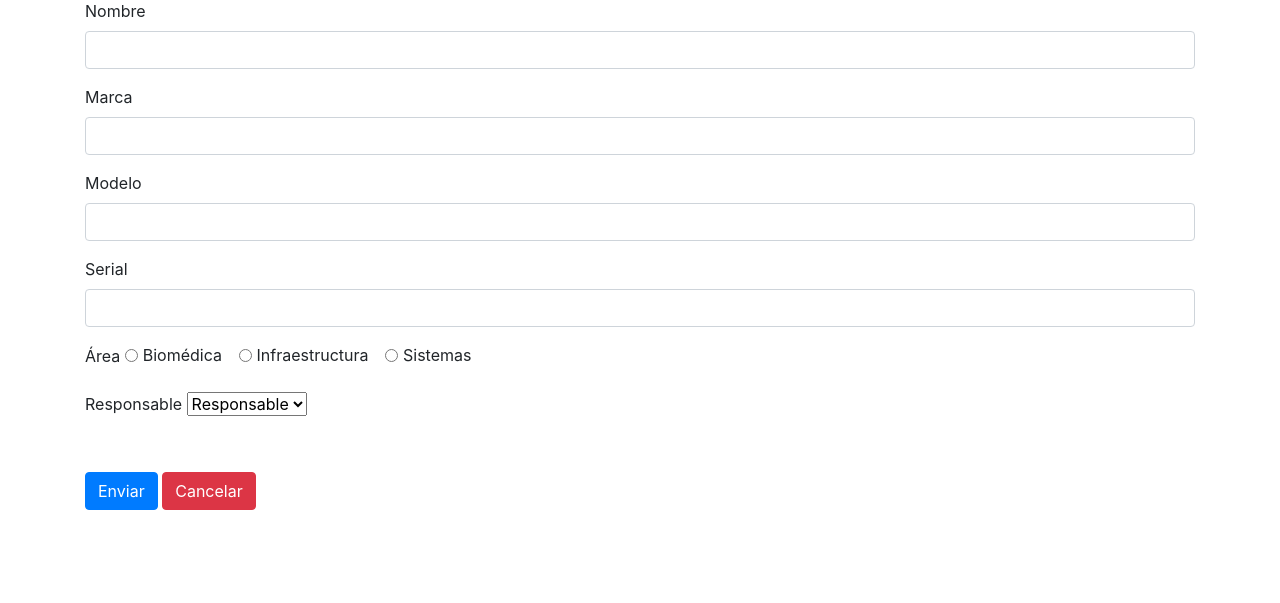
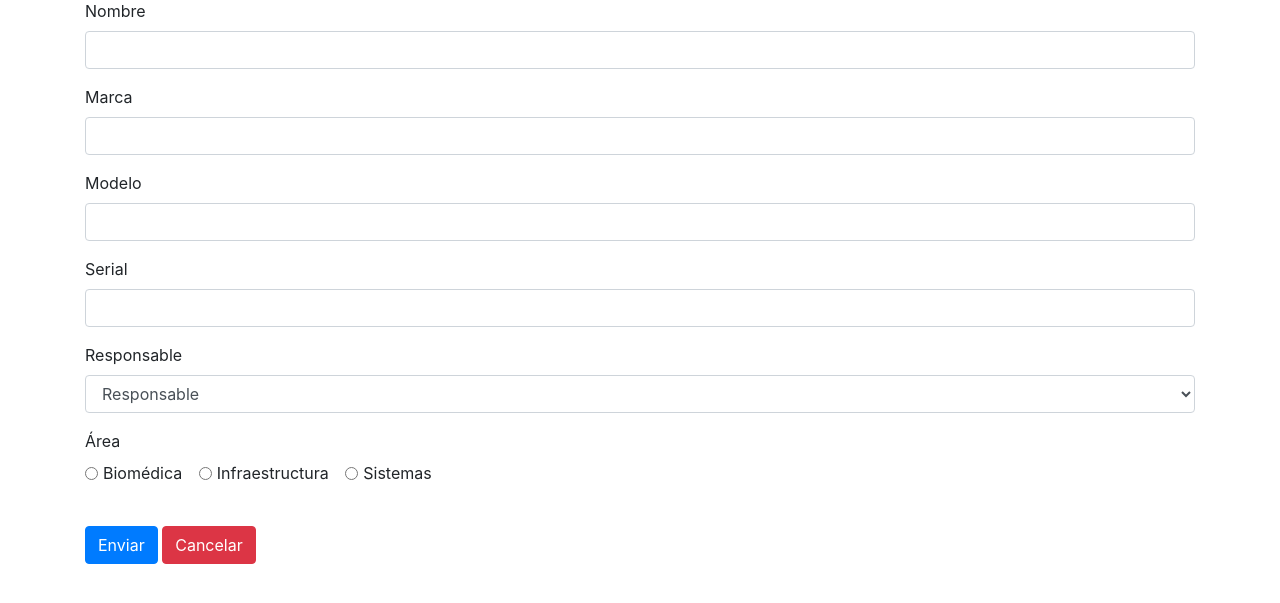
Before and after one commit to Mpaulinatp/Practica2, a Django app: page /inventario/crear in a window 1280 px wide. Shown: the part 57-660 px from the top of the page. Run offline with Django 4.2, Linux system fonts and the light colour scheme; data that the repository does not hold is empty; some libraries are stand-ins or nearby versions.

Commit message:
Listo crear equipo

```diff
--- a/inventario/library/templates/inventario/crearIn.html
+++ b/inventario/library/templates/inventario/crearIn.html
@@ -31,7 +31,19 @@
   </div>
 
   <div class="form-group">
+    <label for="">Responsable</label>
+    <br>
+    <select class="form-select form-select-lg mb-3 form-control" aria-label=".form-select-lg example" type="text" name="responsable" id="responsable" required>
+        <option selected>Responsable</option>
+        {% for responsable in responsables %}
+        <option value="{{ responsable.nombre|add:" "|add:responsable.apellido }}">{{ responsable.nombre|add:" "|add:responsable.apellido }}</option>
+        {% endfor %}
+    </select>
+  </div>
+
+  <div class="form-group">
     <label for="name" class="custom-label" >Área</label>
+    <br>
     <div class="form-check form-check-inline custom-radio">
       <input class="form-check-input" type="radio" name="area" id="area" value="Biomédica" >
       <label  class="form-check-label" for="inlineRadio1">Biomédica</label>
@@ -47,15 +59,8 @@
   </div>
 
 
-  <div class="form-group">
-    <label for="">Responsable</label>
-    <select class="form-select form-select-lg mb-3" aria-label=".form-select-lg example" type="text" name="responsable" id="responsable" required>
-      <option selected>Responsable</option>
-      {% for responsable in responsables %}
-      <option value="{{ responsable.nombre|add:" "|add:responsable.apellido }}">{{ responsable.nombre|add:" "|add:responsable.apellido }}</option>
-      {% endfor %}
-    </select>
-  </div>
+
+
 
 
   <br>
```
